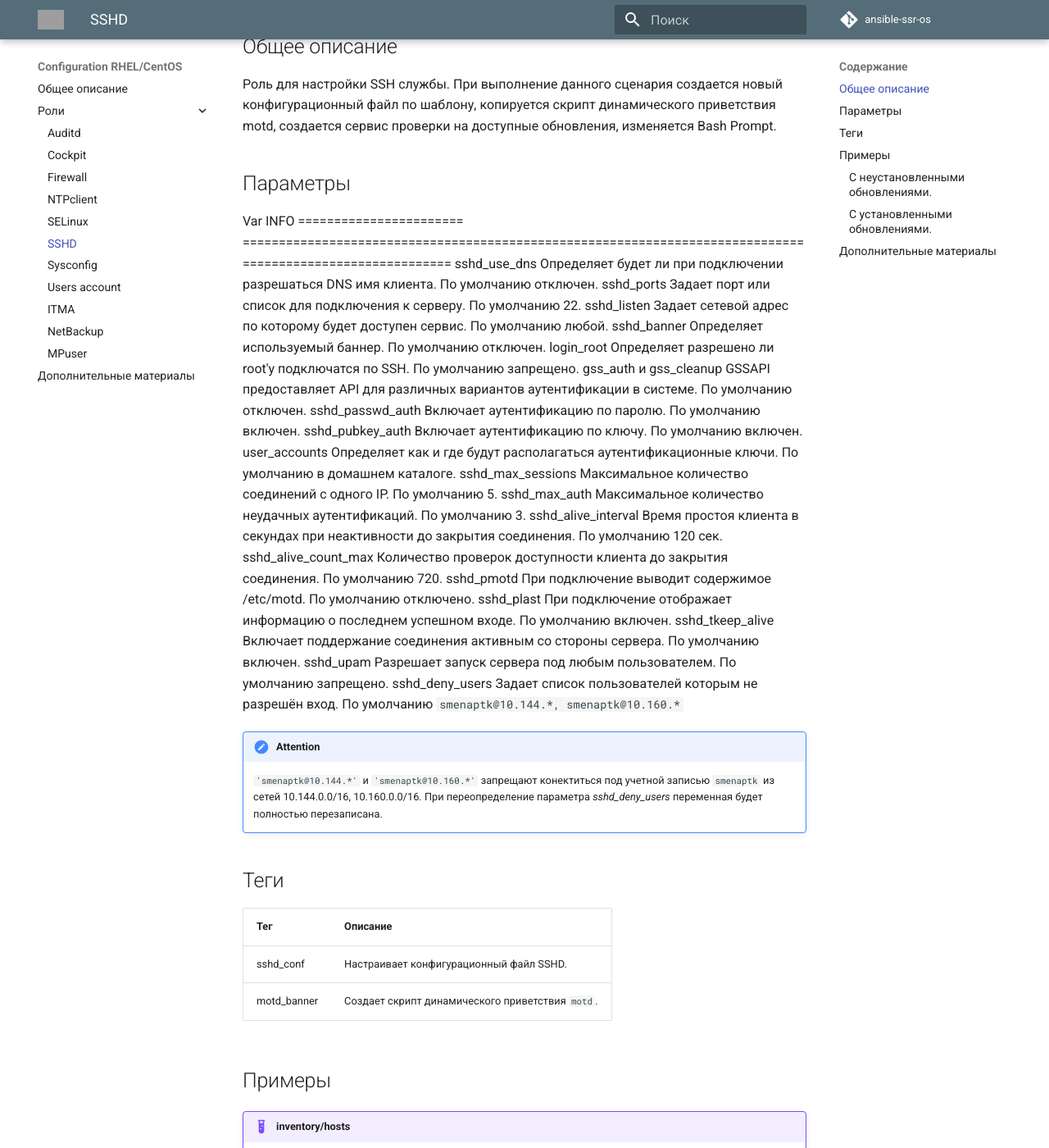
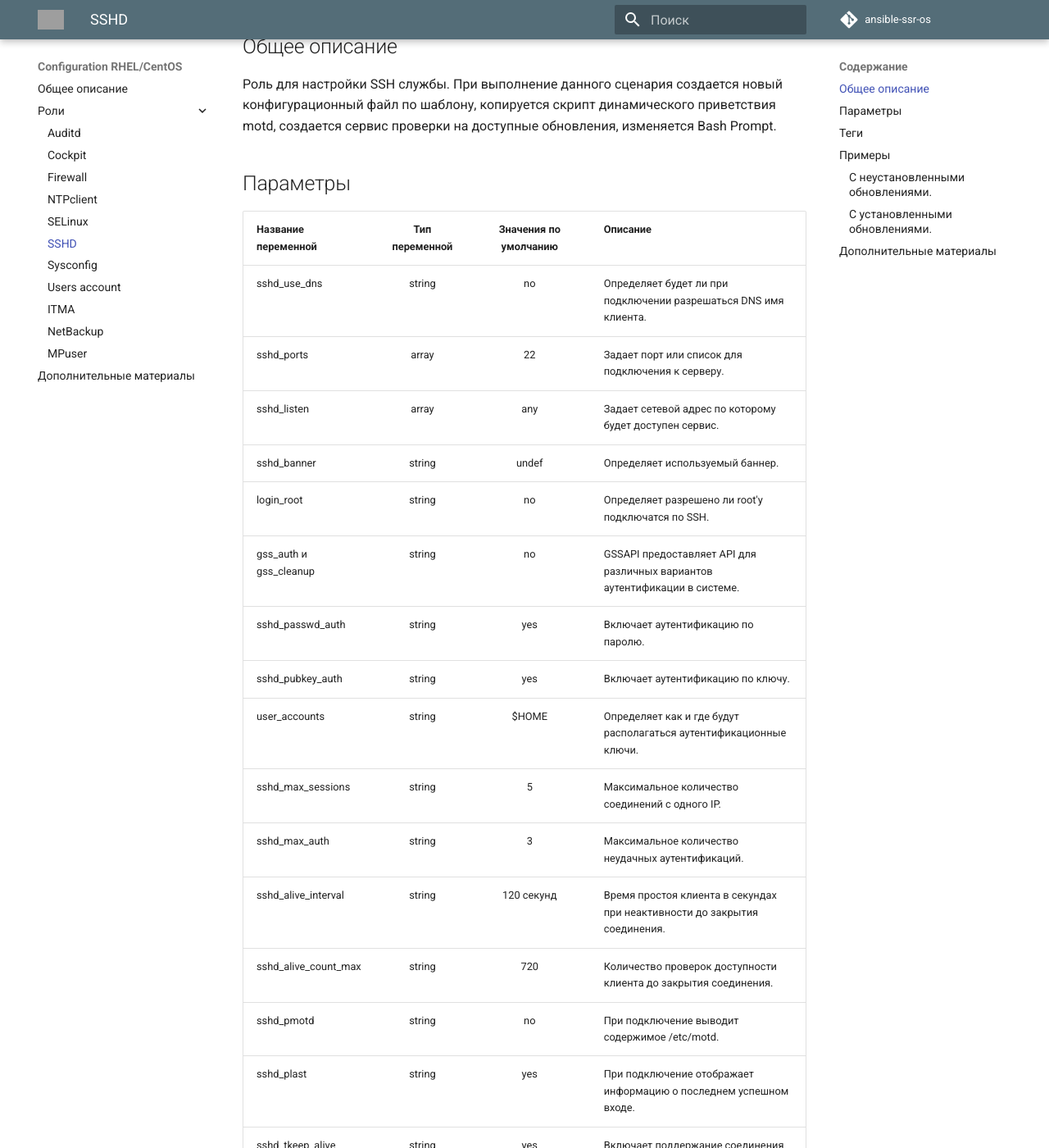
Before and after one commit to andvs600/ansible-ssr-os, an MkDocs documentation site: the page built from docs/roles/sshd.md, in a window 1280 px wide and 1400 px high, scrolled down 261 px. Shown: the whole window at 82% size. Built offline with MkDocs 1.6.1 and Material for MkDocs 9.7.7, drawn with Linux system fonts in a browser that asks for light colours; nearby versions of some CDN libraries; library files that are not in the unit come from our copies; comment, search, counter and statistics services are not loaded; some of the changed text lies outside the part shown; grey boxes are pictures that could not be loaded.

Commit message:
Update sshd.md

```diff
--- a/docs/roles/sshd.md
+++ b/docs/roles/sshd.md
@@ -11,26 +11,26 @@
 Роль для настройки SSH службы. При выполнение данного сценария создается новый конфигурационный файл по шаблону, копируется скрипт динамического приветствия motd, создается сервис проверки на доступные обновления, изменяется Bash Prompt.
 
 ## Параметры
-Var                     INFO
-======================= ===========================================================================================================
-sshd_use_dns            Определяет будет ли при подключении разрешаться DNS имя клиента. По умолчанию отключен.
-sshd_ports              Задает порт или список для подключения к серверу. По умолчанию 22.
-sshd_listen             Задает сетевой адрес по которому будет доступен сервис. По умолчанию любой.
-sshd_banner             Определяет используемый баннер. По умолчанию отключен.
-login_root              Определяет разрешено ли root'у подключатся по SSH. По умолчанию запрещено.
-gss_auth и gss_cleanup  GSSAPI предоставляет API для различных вариантов аутентификации в системе. По умолчанию отключен.
-sshd_passwd_auth        Включает аутентификацию по паролю. По умолчанию включен.
-sshd_pubkey_auth        Включает аутентификацию по ключу. По умолчанию включен.
-user_accounts           Определяет как и где будут располагаться аутентификационные ключи. По умолчанию в домашнем каталоге.
-sshd_max_sessions       Максимальное количество соединений с одного IP. По умолчанию 5.
-sshd_max_auth           Максимальное количество неудачных аутентификаций. По умолчанию 3.
-sshd_alive_interval     Время простоя клиента в секундах при неактивности до закрытия соединения. По умолчанию 120 сек.
-sshd_alive_count_max    Количество проверок доступности клиента до закрытия соединения. По умолчанию 720.
-sshd_pmotd              При подключение выводит содержимое /etc/motd. По умолчанию отключено.
-sshd_plast              При подключение отображает информацию о последнем успешном входе. По умолчанию включен.
-sshd_tkeep_alive        Включает поддержание соединения активным со стороны сервера. По умолчанию включен.
-sshd_upam               Разрешает запуск сервера под любым пользователем. По умолчанию запрещено.
-sshd_deny_users         Задает список пользователей которым не разрешён вход. По умолчанию ``smenaptk@10.144.*, smenaptk@10.160.*``
+|Название переменной    | Тип переменной | Значения по умолчанию | Описание                                                                                     |
+|:----------------------|:--------------:|:----------------------------------------:|:--------------------------------------------------------------------------|
+|sshd_use_dns           | string         | no                                       | Определяет будет ли при подключении разрешаться DNS имя клиента.
+|sshd_ports             | array          | 22                                       | Задает порт или список для подключения к серверу.
+|sshd_listen            | array          | any                                      | Задает сетевой адрес по которому будет доступен сервис.
+|sshd_banner            | string         | undef                                    | Определяет используемый баннер.
+|login_root             | string         | no                                       | Определяет разрешено ли root'у подключатся по SSH.
+|gss_auth и gss_cleanup | string         | no                                       | GSSAPI предоставляет API для различных вариантов аутентификации в системе. |
+|sshd_passwd_auth       | string         | yes                                      | Включает аутентификацию по паролю.
+|sshd_pubkey_auth       | string         | yes                                      | Включает аутентификацию по ключу.
+|user_accounts          | string         | $HOME                                    | Определяет как и где будут располагаться аутентификационные ключи.
+|sshd_max_sessions      | string         | 5                                        | Максимальное количество соединений с одного IP.
+|sshd_max_auth          | string         | 3                                        | Максимальное количество неудачных аутентификаций.
+|sshd_alive_interval    | string         | 120 секунд                               | Время простоя клиента в секундах при неактивности до закрытия соединения.
+|sshd_alive_count_max   | string         | 720                                      | Количество проверок доступности клиента до закрытия соединения.
+|sshd_pmotd             | string         | no                                       | При подключение выводит содержимое /etc/motd.
+|sshd_plast             | string         | yes                                      | При подключение отображает информацию о последнем успешном входе.
+|sshd_tkeep_alive       | string         | yes                                      | Включает поддержание соединения активным со стороны сервера.
+|sshd_upam              | string         | no                                       | Разрешает запуск сервера под любым пользователем.
+|sshd_deny_users        | string         | ``smenaptk@10.144.*, smenaptk@10.160.*`` | Задает список пользователей которым не разрешён вход.
 
 !!! attention
     ``'smenaptk@10.144.*'`` и ``'smenaptk@10.160.*'`` запрещают конектиться под учетной записью `smenaptk` из сетей 10.144.0.0/16, 10.160.0.0/16. При переопределение параметра *sshd_deny_users* переменная будет полностью перезаписана.
```
